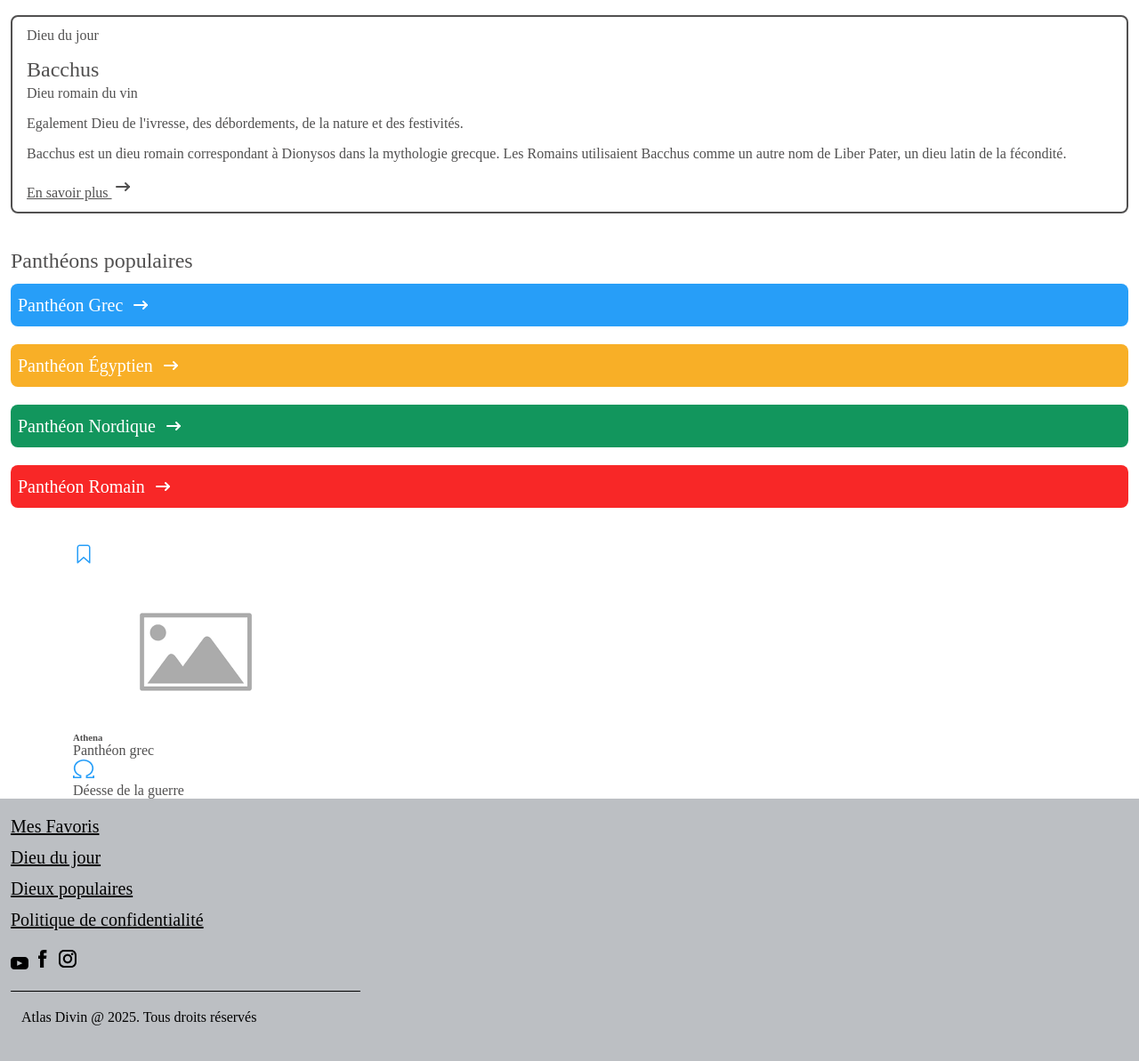
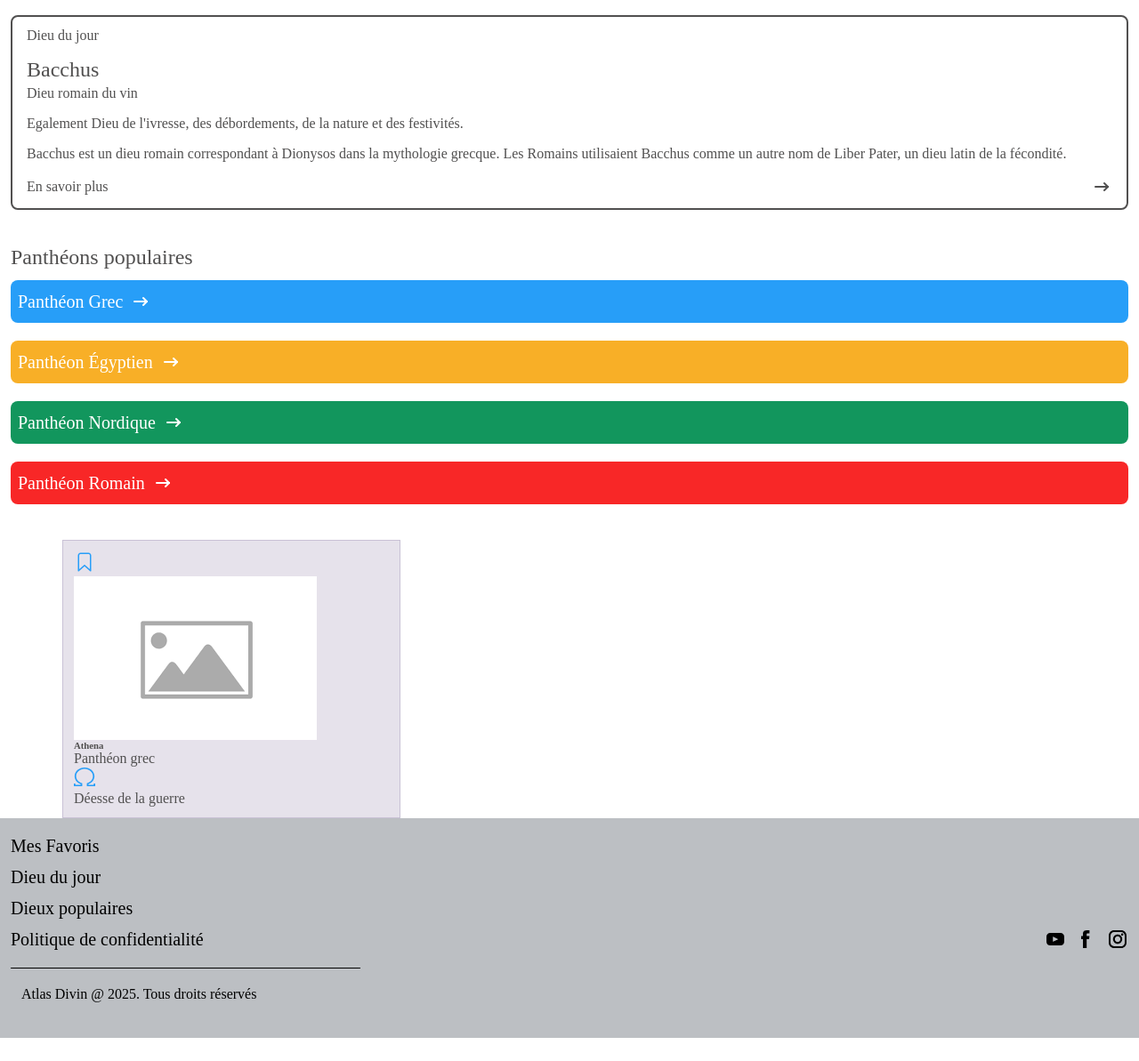
Before and after one commit to EvyEva/02-Atlas-Divin, a website built with Parcel: page src/index.html in a window 1280 px wide. Shown: the part 236-1429 px from the top of the page at 89% size. After the commit the page ends 1403 px from the top, so only its background shows below. Built offline with nearby package versions, Linux system fonts and the light colour scheme; a web font is replaced by a local one.

Commit message:
light mode and dark mode

```diff
--- a/src/index.html
+++ b/src/index.html
@@ -195,7 +195,9 @@
               autre nom de Liber Pater, un dieu latin de la fécondité.
             </p>
             <div class="section-daily-god-learn-more">
-              <a href="https://fr.wikipedia.org/wiki/Bacchus"
+              <a
+                class="section-daily-god-more"
+                href="https://fr.wikipedia.org/wiki/Bacchus"
                 >En savoir plus
               </a>
               <svg
@@ -450,13 +452,16 @@
       </div>
     </main>
 
-    <footer class="footer-whole">
+    <footer>
+      <div class="footer-whole">
         <div class="footer-links">
           <a href="https://www.larousse.fr/dictionnaires/francais/favori/33085"
             >Mes Favoris</a
           >
           <a href="https://fr.wikipedia.org/wiki/Bacchus">Dieu du jour</a>
-        <a href="https://www.thetoptens.com/religion/gods/">Dieux populaires</a>
+          <a href="https://www.thetoptens.com/religion/gods/"
+            >Dieux populaires</a
+          >
           <a
             href="https://www.ige.ch/fr/mentions-legales/politique-de-confidentialite"
             >Politique de confidentialité</a
@@ -508,6 +513,7 @@
             />
           </svg>
         </div>
+      </div>
       <div class="footer-rights-whole">
         <p class="footer-rights">Atlas Divin @ 2025. Tous droits réservés</p>
       </div>
--- a/src/scss/_base.scss
+++ b/src/scss/_base.scss
@@ -15,20 +15,24 @@ video {
 
 html {
   --color-bg: white;
-  --color-text-main: blue;
-  --color-text-secondary: red;
   --color-grey-text: #515050;
   --color-grey-light-mode: #bcbfc3;
   --color-blue: #279ef8;
   --color-yellow: #f8af27;
   --color-green: #12965d;
   --color-red: #f82727;
+  --color-black: black;
 }
 
 html[data-theme="dark"] {
   --color-bg: #515050;
-  --color-text-main: #f7f6f6;
-  --color-text-secondary: #ffffff;
+  --color-grey-text: #f7f6f6;
+  --color-grey-light-mode: #696a6c;
+  --color-blue: #a3d7ff;
+  --color-yellow: #f7f43e;
+  --color-green: #76e5b5;
+  --color-red: #f8a7a7;
+  --color-black: #f7f6f6;
 }
 
 html[data-theme="light"] .button-into-dark-mode {
@@ -42,6 +46,11 @@ html[data-theme="dark"] .button-into-light-mode {
 body {
   color: var(--color-grey-text);
   font-family: "Bubbler One";
+  background-color: var(--color-bg);
+}
+
+a {
+  text-decoration: none;
 }
 
 h1 {
@@ -50,6 +59,7 @@ h1 {
   font-style: normal;
   font-weight: 400;
   line-height: normal;
+  color: black;
 }
 
 h2 {
--- a/src/scss/_layout.scss
+++ b/src/scss/_layout.scss
@@ -38,7 +38,7 @@ footer {
   font-style: normal;
   font-weight: 400;
   line-height: normal;
-  color: black;
+  color: var(--color-black);
   text-decoration: none;
 }
 
@@ -49,6 +49,33 @@ footer {
   flex-direction: column;
   align-items: flex-start;
   gap: 20px;
-  border-top: 1px solid black;
-  color: black;
+  border-top: 1px solid var(--color-black);
+  color: var(--color-black);
 }
+
+.footer-whole {
+  display: flex;
+  flex-direction: row;
+  display: flex;
+  align-items: flex-end;
+  gap: 20px;
+  align-self: stretch;
+}
+
+.footer-logos {
+  display: flex;
+  align-items: center;
+  gap: 12px;
+}
+
+.row + .row {
+  margin-top: 16px;
+}
+
+.row > .col,
+.row > [class^="col-"] {
+  padding-top: 12px;
+  padding-bottom: 12px;
+  background-color: rgba(86, 61, 124, 0.15);
+  border: 1px solid rgba(86, 61, 124, 0.2);
+}
--- a/src/scss/modules/_section-daily-god.scss
+++ b/src/scss/modules/_section-daily-god.scss
@@ -24,3 +24,15 @@
   gap: 4px;
   align-self: stretch;
 }
+
+.section-daily-god-more {
+  flex: 1 0 0;
+}
+
+.section-daily-god-learn-more {
+  display: flex;
+  justify-content: center;
+  align-items: center;
+  gap: 8px;
+  align-self: stretch;
+}
```
Also changed, not shown: src/scss/modules/_pop-up.scss (+7 -0 lines), src/Images/anubis.png (added), src/Images/artemis.png (added), src/Images/athena.png (added), src/Images/fortuna.png (added), src/Images/freya.png (added), src/Images/hel.png (added), src/Images/isis.png (added), src/Images/loki.png (added), src/Images/lucifer.png (added), src/Images/mars.png (added), src/Images/ra.png (added), src/Images/zeus.png (added). Lines whose indentation alone changed are shown as unchanged.
